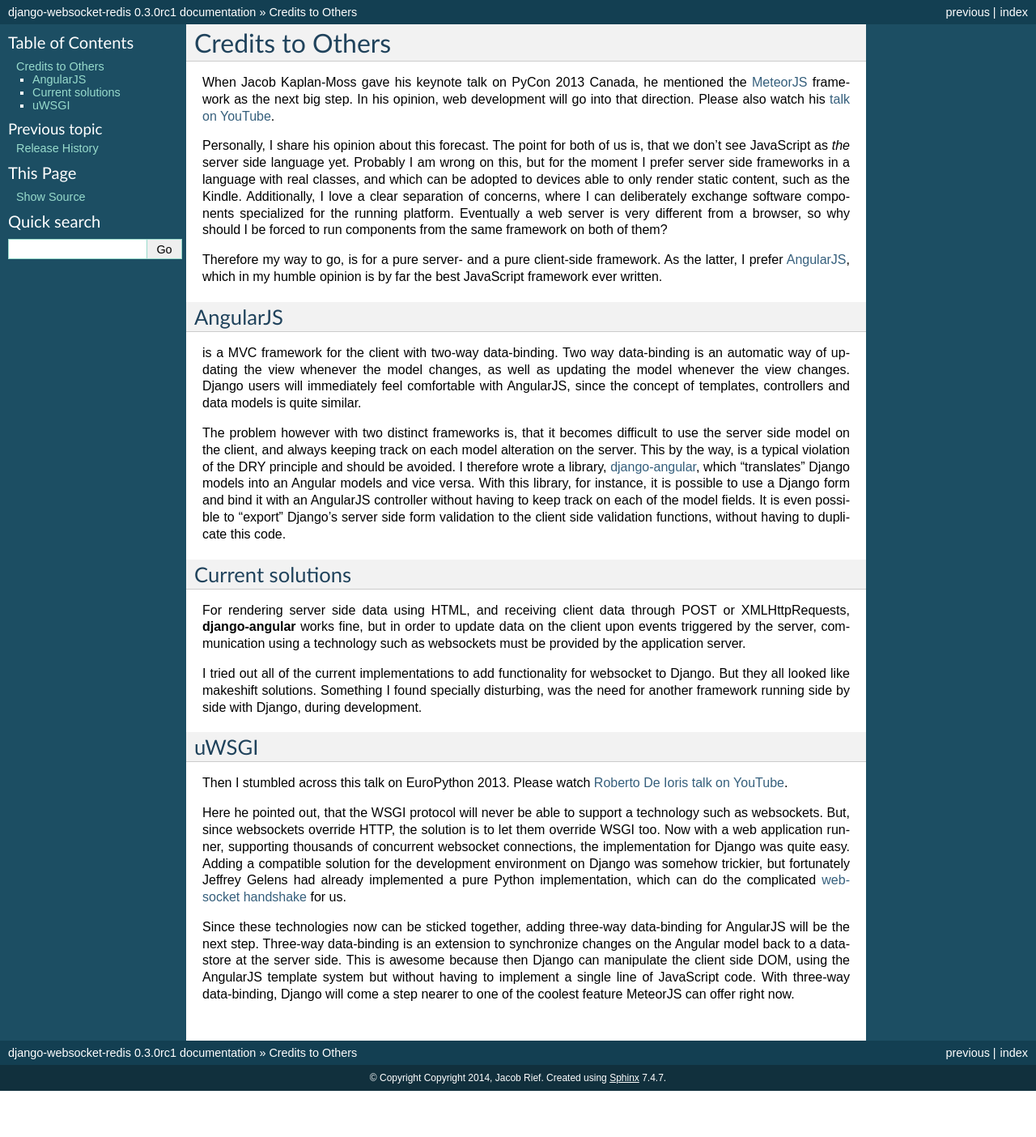
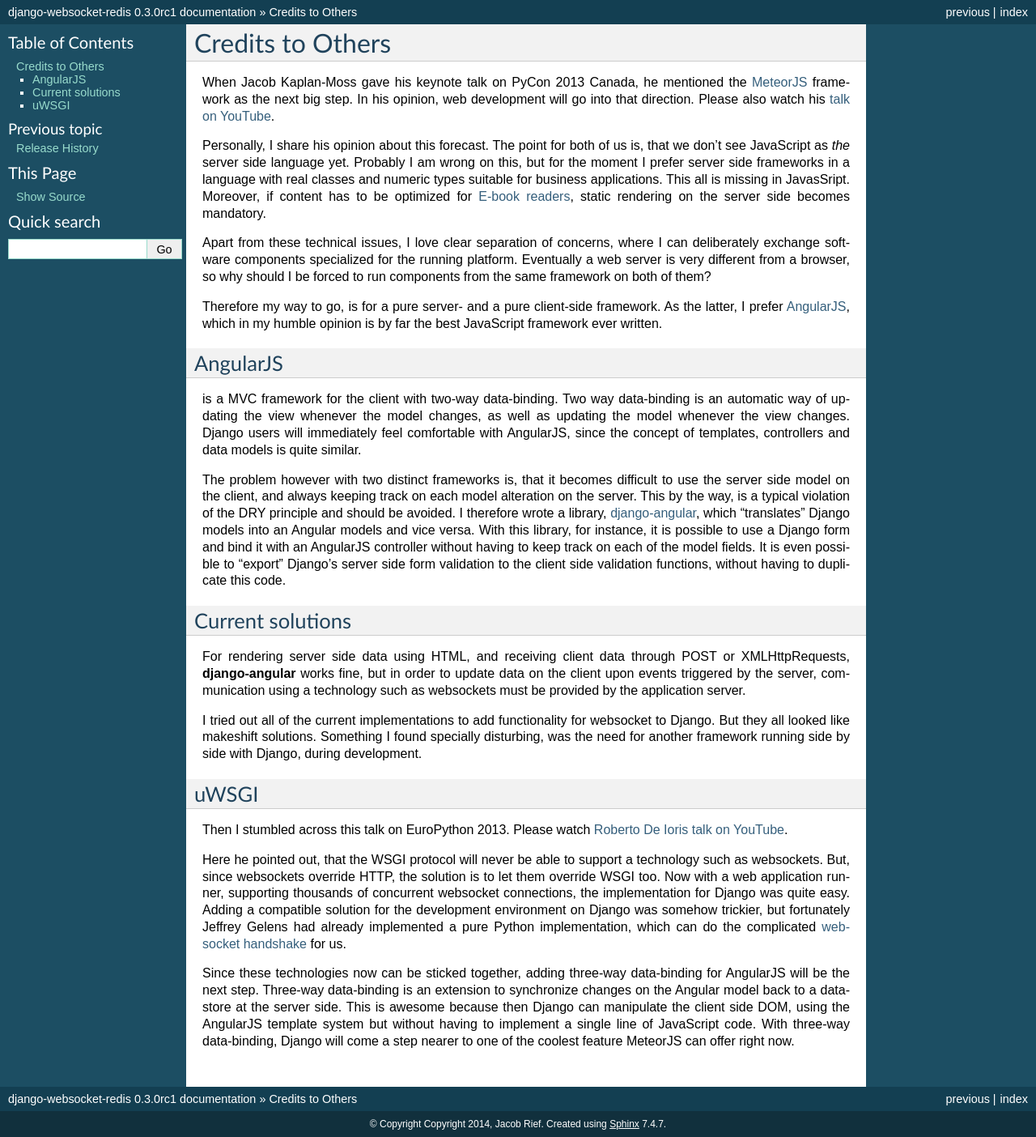
Before and after one commit to jrief/django-websocket-redis, a Sphinx documentation site: the page built from docs/credits.rst, in a window 1280 px wide. Shown: the whole page at 81% size. Built offline with Sphinx 7.4.7, drawn with Linux system fonts in a browser that asks for light colours; before the commit the page ends 1347 px from its top, so only the background shows below that.

Commit message:
Updated docs

```diff
--- a/docs/credits.rst
+++ b/docs/credits.rst
@@ -8,11 +8,14 @@
 
 Personally, I share his opinion about this forecast. The point for both of us is, that we don't
 see JavaScript as *the* server side language yet. Probably I am wrong on this, but for the
-moment I prefer server side frameworks in a language with real classes, and which can be adopted to
-devices able to only render static content, such as the Kindle. Additionally, I love a clear
-separation of concerns, where I can deliberately exchange software components specialized for the
-running platform. Eventually a web server is very different from a browser, so why should I be forced
-to run components from the same framework on both of them?
+moment I prefer server side frameworks in a language with real classes and numeric types suitable
+for business applications. This all is missing in JavasSript. Moreover, if content has to be
+optimized for `E-book readers`_, static rendering on the server side becomes mandatory.
+
+Apart from these technical issues, I love clear separation of concerns, where I can deliberately
+exchange software components specialized for the running platform. Eventually a web server is very
+different from a browser, so why should I be forced to run components from the same framework on
+both of them?
 
 Therefore my way to go, is for a pure server- and a pure client-side framework. As the latter, I prefer
 AngularJS_, which in my humble opinion is by far the best JavaScript framework ever written.
@@ -68,3 +71,4 @@
 .. _Roberto De Ioris talk on YouTube: http://www.youtube.com/watch?v=qmdk5mVLsHM#t=580
 .. _django-angular: https://github.com/jrief/django-angular
 .. _websocket handshake: https://bitbucket.org/Jeffrey/gevent-websocket
+.. _E-book readers: http://en.wikipedia.org/wiki/E-book_reader
```
